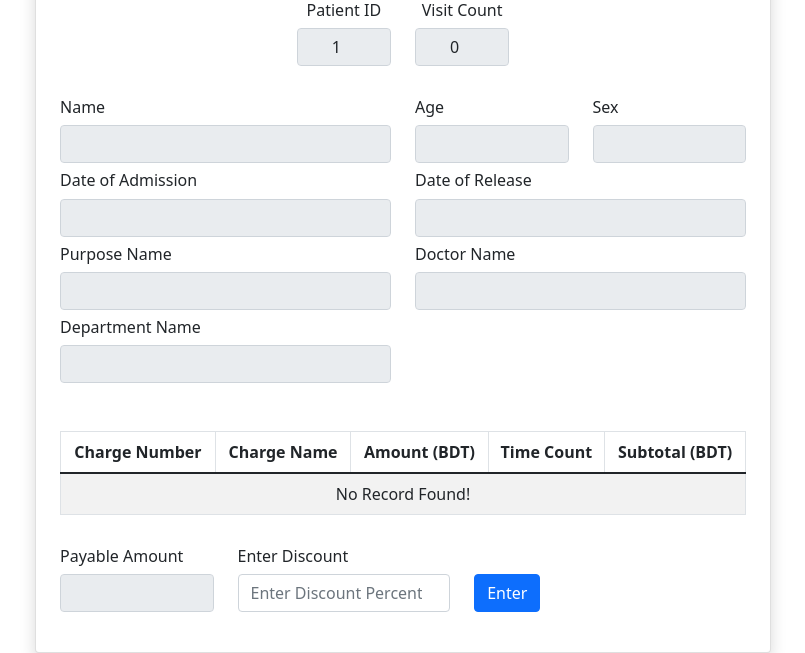
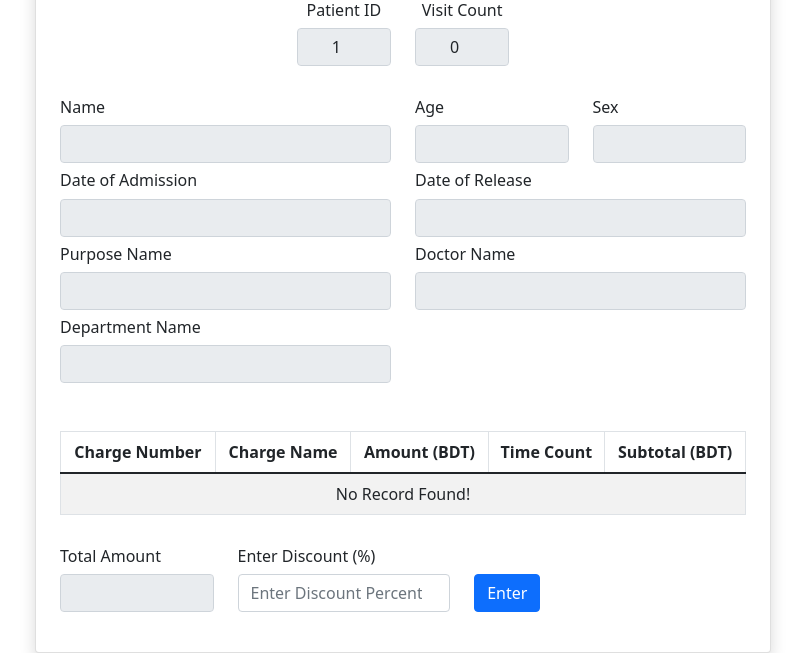
Before and after one commit to tan45Nadim/CSE311-DBS-Project, a PHP site: page /include-discount.php?p_id=1 in a window 1280 px wide. Shown: the part 185-838 px from the top of the page, without its empty margins (237-1042 px from the left). Run offline with PHP 8.4, Linux system fonts and the light colour scheme; data that the repository does not hold is empty.

Commit message:
Add files via upload

```diff
--- a/versions/v_01/include-discount.php
+++ b/versions/v_01/include-discount.php
@@ -180,12 +180,12 @@
                         <div class="row mb-3"> </div>
                             <div class="row">
                                 <div class="col-md-3 mb-3">
-                                <p class="h6">Payable Amount</p>
-                                <input type="number" name="payable_amount" class="form-control" value="<?=$dataTuple['total'] ?>" readonly>
+                                <p class="h6">Total Amount</p>
+                                <input type="number" name="total_amount" class="form-control" value="<?=$dataTuple['total'] ?>" readonly>
                             </div>
 
                             <div class="col-md-4 mb-3">
-                            <p class="h6">Enter Discount</p>
+                            <p class="h6">Enter Discount (%)</p>
                                 <input type="number" name="discount_pct" class="form-control" placeholder="Enter Discount Percentage" required>
                             </div>
                             <div class="col-md-5 mb-6">
```
